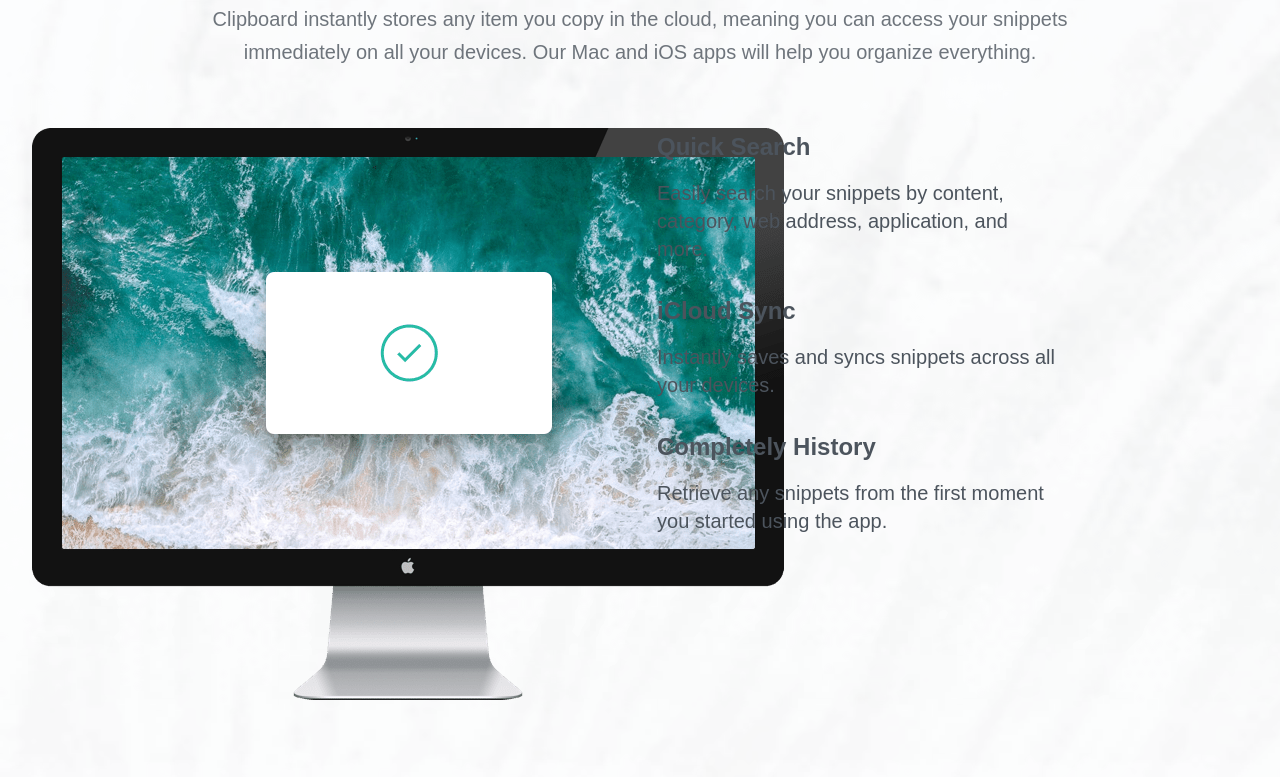
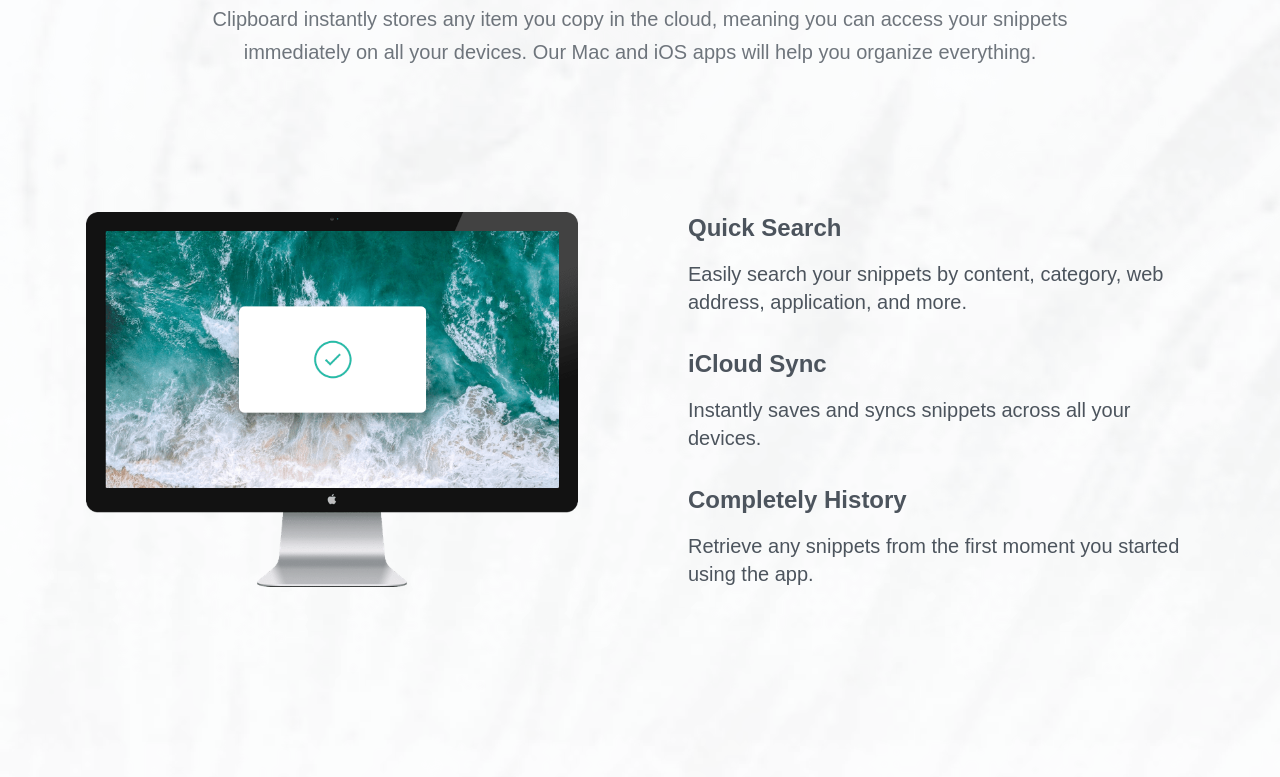
Before and after one commit to amm834/clipborad, a website built with Vite: page index.html in a window 1280 px wide. Shown: the part 772-1549 px from the top of the page. Built offline with nearby package versions, Linux system fonts and the light colour scheme; a web font is replaced by a local one.

Commit message:
fix: feature image align

```diff
--- a/index.html
+++ b/index.html
@@ -48,14 +48,13 @@
 
 <!-- features -->
 <section id="features">
-    <div class="mt-6 py-12 px-6 md:mt-8 flex flex-col justify-start items-center gap-y-16 md:flex-row md:gap-x-16">
+    <div class="mt-6  py-12 px-6 gap-y-12 md:mt-8 grid md:grid-cols-2 md:justify-center">
         <!--        featured image -->
-        <figure class="w-1/2 md:w-4/5 md:relative">
-            <img src="images/image-computer.png" alt="Computer Image"
-                 class="md:absolute md:top-[50%] md:-translate-y-[50%] md:-translate-x-[50%] md:left-[50%]">
+        <figure class="w-1/2 md:w-4/5 md:justify-self-center justify-self-center">
+            <img src="images/image-computer.png" alt="Computer Image">
         </figure>
         <!--        featured list -->
-        <div class="flex flex-col gap-y-8 md:-translate-x-[50%] md:-translate-y-[20%]">
+        <div class="flex flex-col gap-y-8 md:justify-self-start md:ml-12">
             <div class="text-center md:text-left">
                 <h4 class="text-darkGrayBlue font-bold text-2xl mb-4 ">Quick Search</h4>
                 <p class="text-xl text-darkGrayBlue max-w-lg">
@@ -85,7 +84,8 @@
 <!-- access anywhere -->
 <div id="access">
     <div class="py-8 md:mt-24 flex flex-col items-center justify-center gap-y-12">
-        <h1 class="text-3xl sm:text-4xl max-w-sm md:max-w-2xl md:text-5xl text-center text-darkGrayBlue font-semibold mt-4">Access Clipboard Anywhere</h1>
+        <h1 class="text-3xl sm:text-4xl max-w-sm md:max-w-2xl md:text-5xl text-center text-darkGrayBlue font-semibold mt-4">
+            Access Clipboard Anywhere</h1>
         <p class="text-xl max-w-sm md:max-w-2xl text-center text-darkGrayBlue max-w-3xl">
             Whether you’re on the go, or at your computer, you can access all your Clipboard snippets in a few simple
             clicks.
```
